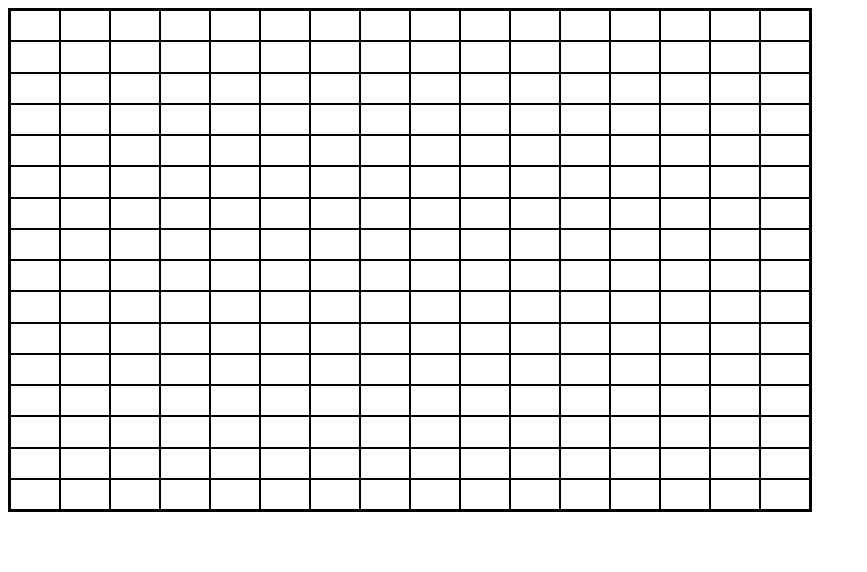
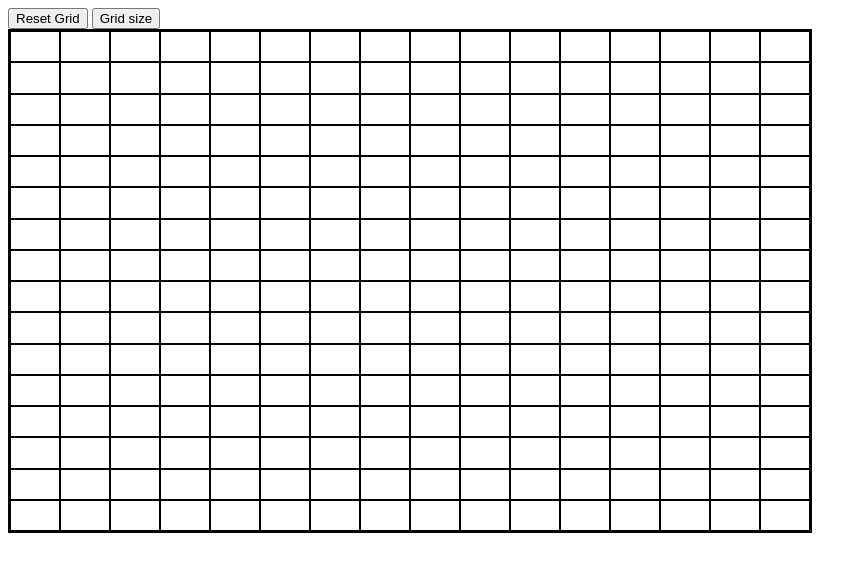
Before and after one commit to morrryyyyy/etch-a-sketch, a plain HTML site: page index.html in a window 1280 px wide. Shown: the whole page, without its empty margins (0-867 px from the left). Drawn offline with Linux system fonts and the light colour scheme.

```diff
--- a/index.html
+++ b/index.html
@@ -7,6 +7,11 @@
     <link rel="stylesheet" href="style.css" />
   </head>
   <body>
+     <!-- create a button to clear all the color in the grid and show a blank grid -->
+    <button id="reset-button">Reset Grid</button>
+    <!-- create a button to determine the size of the grid e.g 16x16, 64x64, etc -->
+    <button id="grid-button">Grid size</button>
+    <!-- create a div that serves as a container for the grid, like a box where the grid will be placed into -->
     <div id="container"></div>
     <script src="script.js"></script>
   </body>
```
